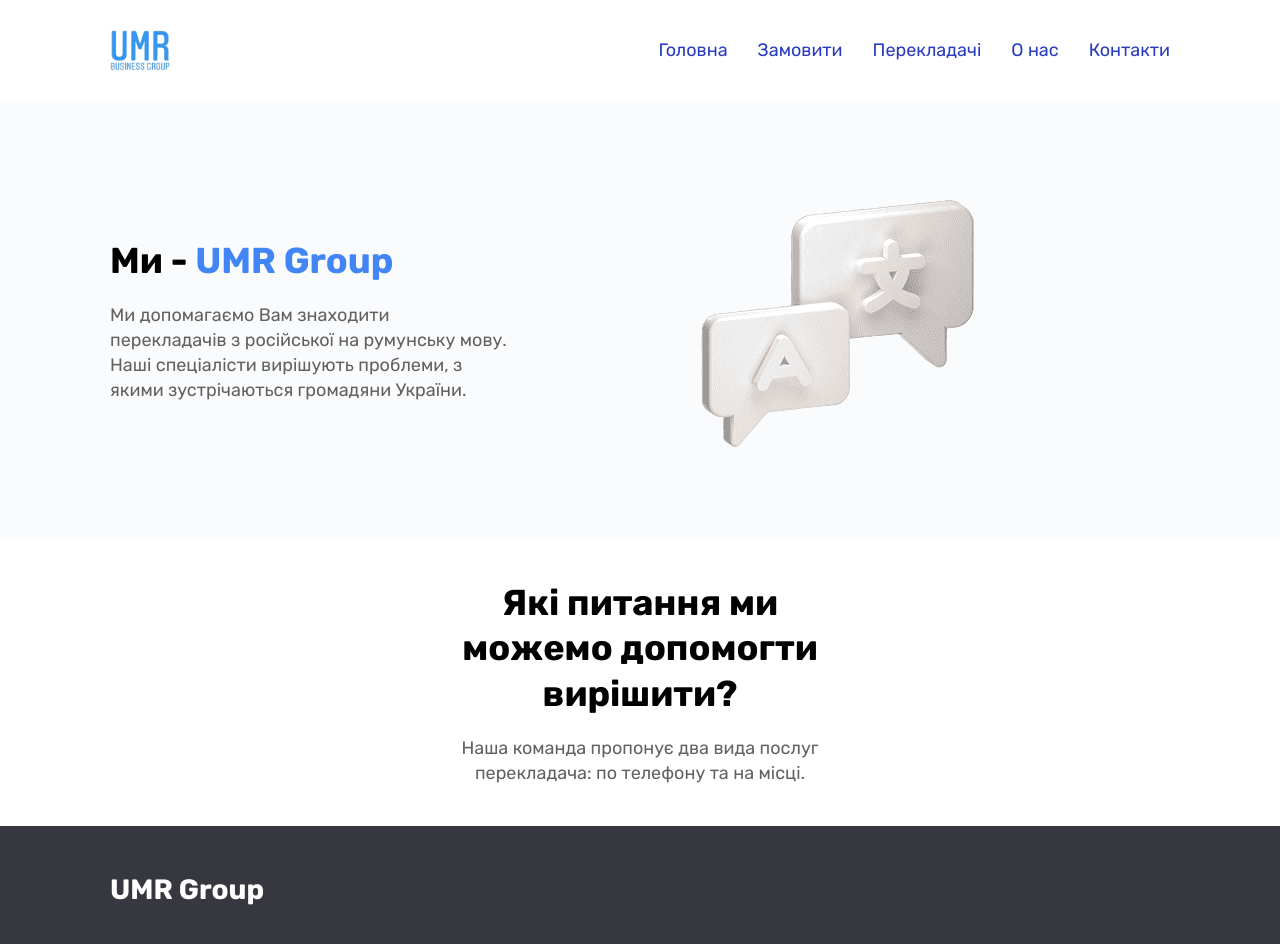
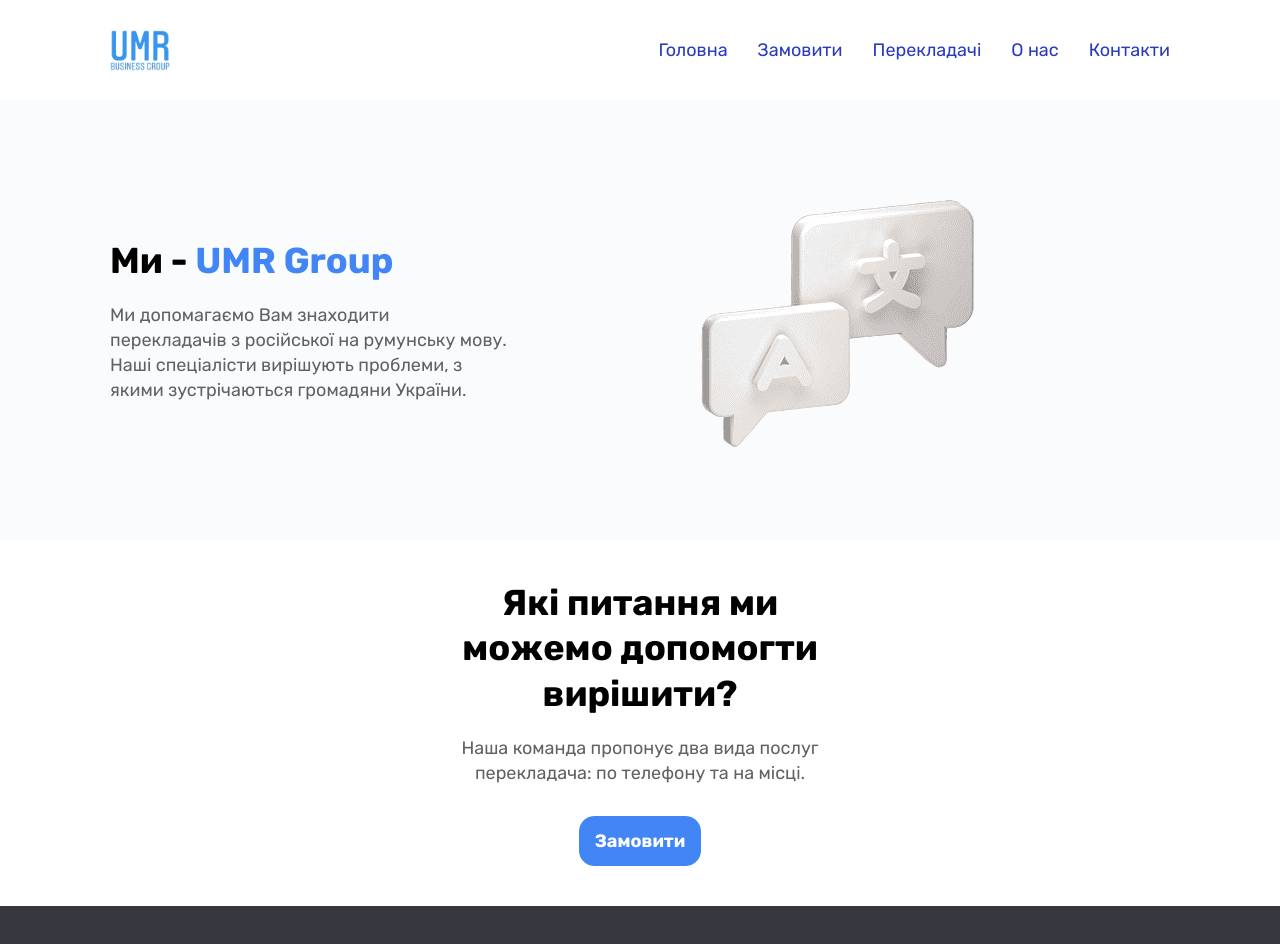
Before and after one commit to Alekseypavlov14/umr-group, a React (Create React App) app: page / in a window 1280 px wide. Shown: the top 944 px of the page. Built offline with nearby package versions, Linux system fonts and the light colour scheme.

Commit message:
add link to order from home page

```diff
--- a/src/pages/Home/Home.module.css
+++ b/src/pages/Home/Home.module.css
@@ -1,13 +1,5 @@
 .Section:nth-child(odd) {
   background: #FAFBFD;
-}
-
-.Section__Content {
-  display: flex;
-  align-items: center;
-  padding: 40px 0px;
-  flex-wrap: wrap;
-  width: 100%;
 }
 
 .Image {
@@ -15,7 +7,20 @@
   margin: 0px auto;
 }
 
-.Section_without_image div {
-  margin: 0 auto;
-  text-align: center;
+.OrderLinkContent {
+  display: flex;
+  flex-direction: column;
+  gap: 30px;
 }
+
+.OrderLink {
+  align-self: center;
+  width: fit-content;
+  padding: 15px;
+  border-radius: 15px;
+  border: 1px solid var(--blue-200);
+  background-color: var(--blue-200);
+  color: white;
+  font-size: 18px;
+  font-weight: 700;
+}
--- a/src/pages/Home/Home.tsx
+++ b/src/pages/Home/Home.tsx
@@ -1,6 +1,7 @@
 import { FC } from 'react'
 import { TextBlock } from '../../components/TextBlock/TextBlock'
 import { Section } from '../../components/Section/Section'
+import { Link } from 'react-router-dom'
 import image from './../../assets/images/translator.png'
 import styles from './Home.module.css'
 
@@ -24,11 +25,18 @@
       </Section>
 
       <Section withoutImage>
-        <TextBlock
-          title='Які питання ми можемо допомогти вирішити?'
-          content="Наша команда пропонує два вида послуг перекладача:
-          по телефону та на місці."
-        />
+        <div className={styles.OrderLinkContent}>
+          <TextBlock
+            title='Які питання ми можемо допомогти вирішити?'
+            content="Наша команда пропонує два вида послуг перекладача:
+            по телефону та на місці."
+          />
+          <Link
+            to='/order'
+            children='Замовити'
+            className={styles.OrderLink}
+          />
+        </div>
       </Section>
     </div>
   )
```
